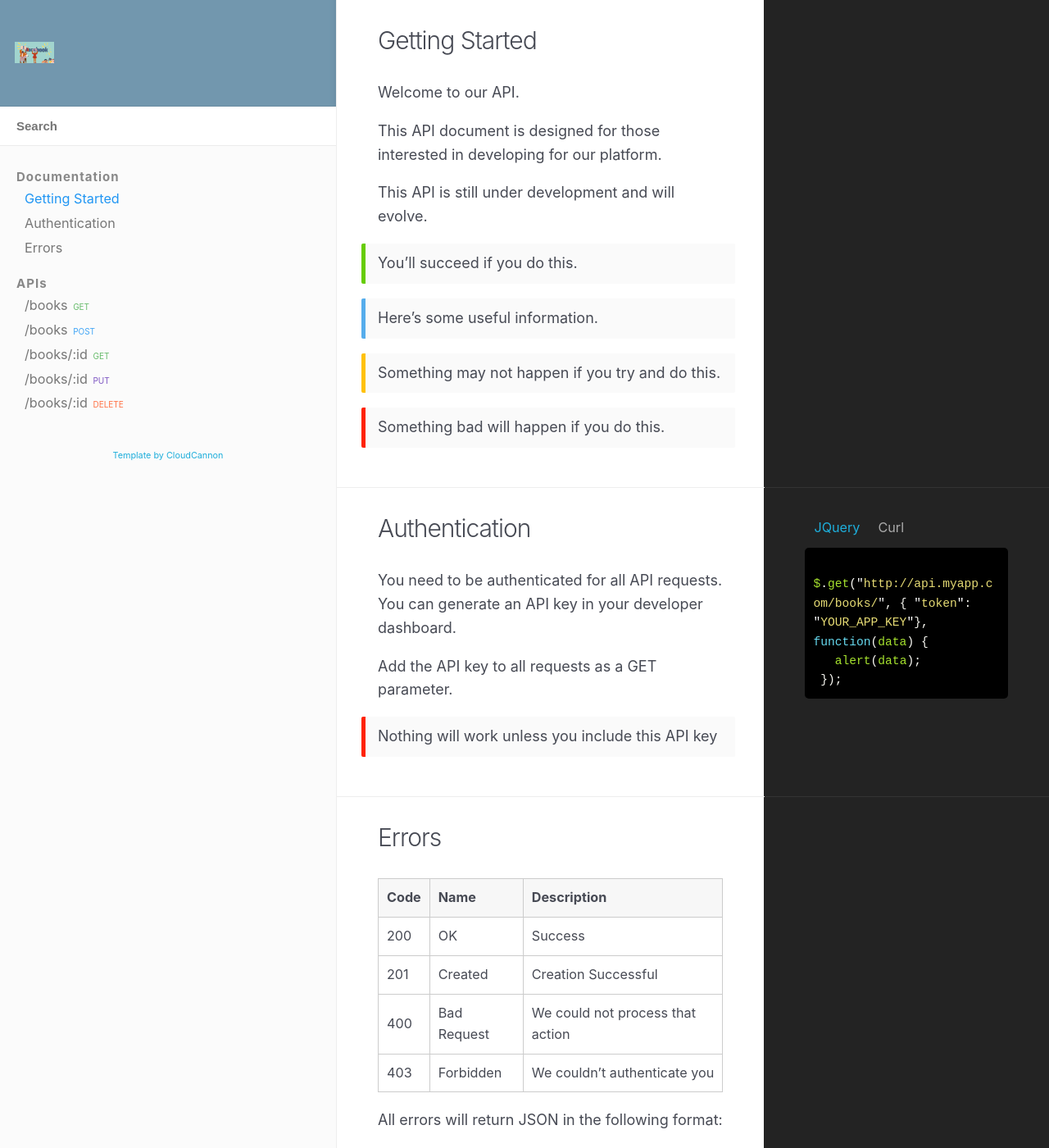
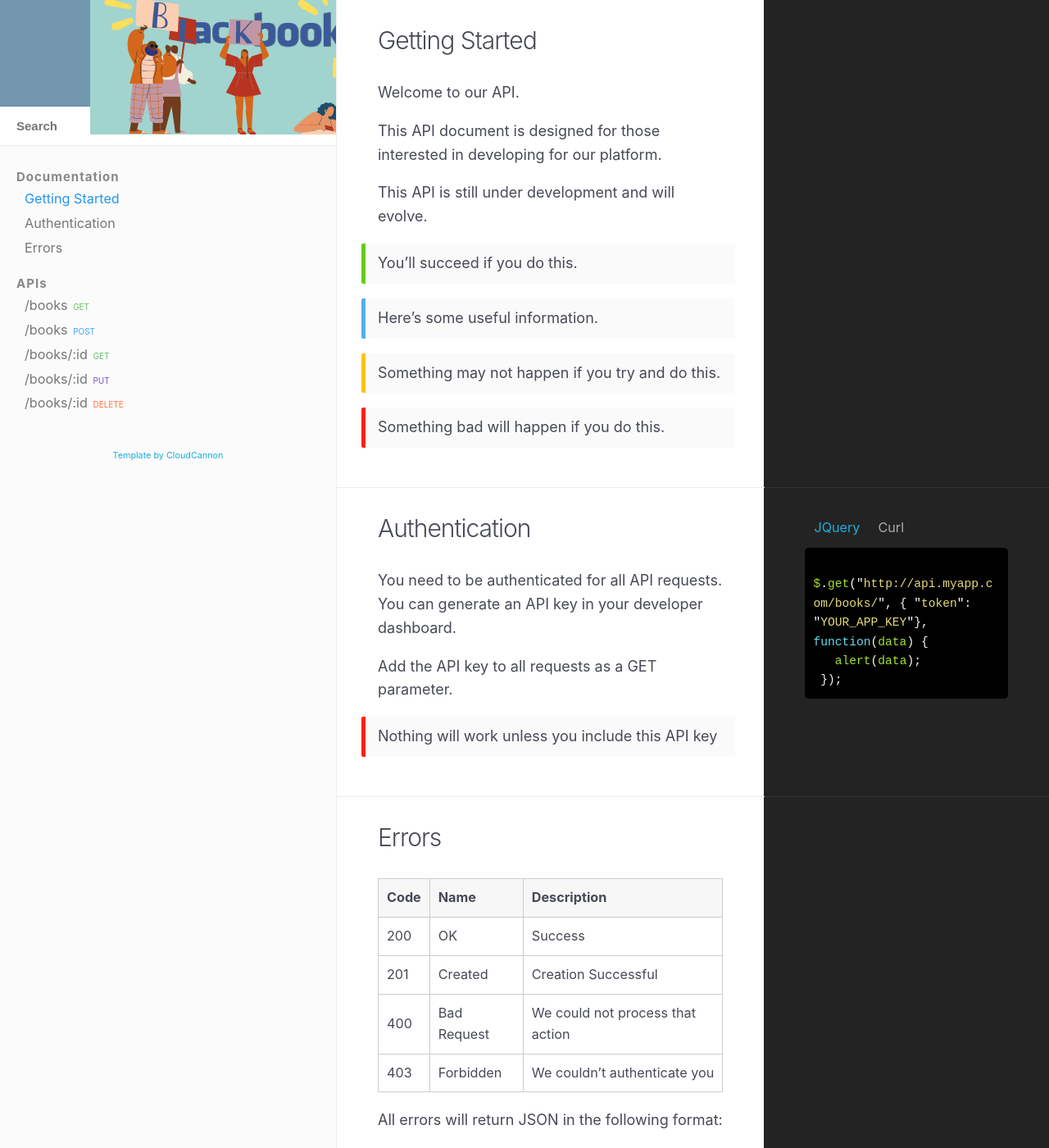
Before and after one commit to bucknor2/gg, a Jekyll site: the page built from index.html, in a window 1280 px wide and 1400 px high. Shown: the whole window at 82% size. Built offline with Jekyll 4.4.1, drawn with Linux system fonts in a browser that asks for light colours; nearby versions of some CDN libraries.

Commit message:
Updated '_sass/_main.scss' via CloudCannon

```diff
--- a/_sass/_main.scss
+++ b/_sass/_main.scss
@@ -465,8 +465,8 @@ header {
 		border-bottom: 1px solid rgba(0, 0, 0, 0.075);
 
 		img {
-			height: 26px;
-			margin: 0 18px;
+			height: 200px;
+			margin: 0 110px;
 		}
 	}
 
```
